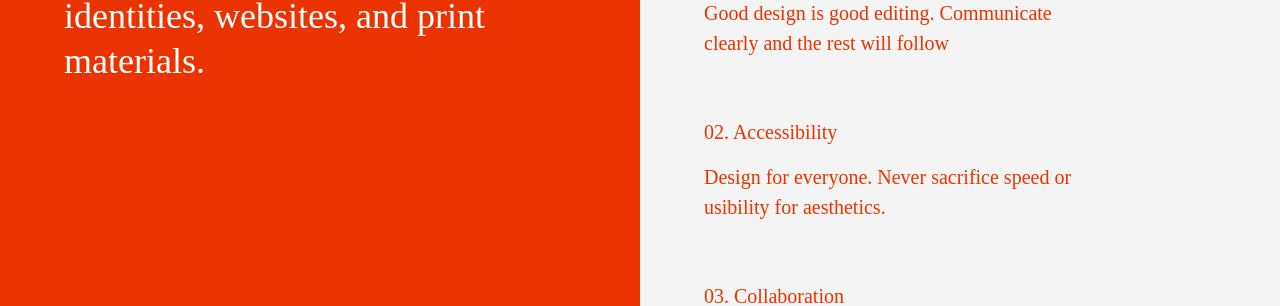
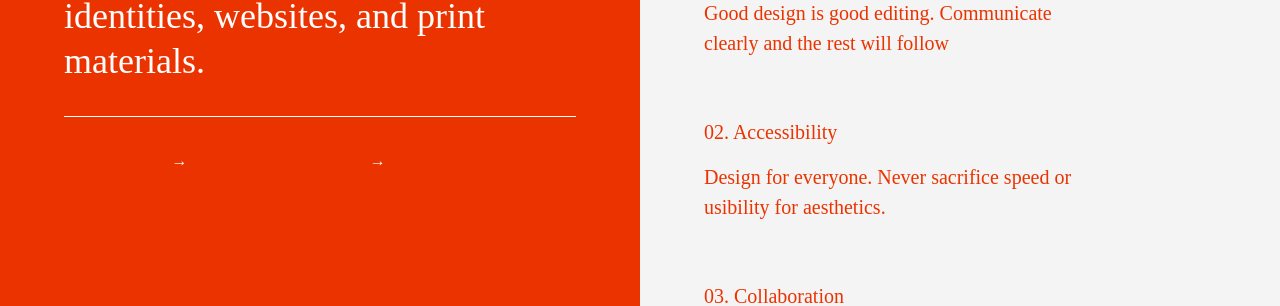
Before and after one commit to wearepatterns/wearepatterns.github.io, a Jekyll site: the page built from index.markdown, in a window 1280 px wide. Shown: the part 330-636 px from the top of the page. Built offline with Jekyll 4.4.1, drawn with Linux system fonts in a browser that asks for light colours.

Commit message:
Update split.html

```diff
--- a/_layouts/split.html
+++ b/_layouts/split.html
@@ -35,6 +35,8 @@
     <header class="h-100-ns fixed-ns fl white ph3 ph4-ns ph5-l w-50">
         <img class="pt4 pt5-l mt0 mb4 mb5-l w2" src="/hand.svg">
         <h1 class="pb5 pb0-ns mb0 f3 f2-ns lh-title measure-narrow normal">{{ page['description'] }}</h1>
+         <p class="bt b--white mt4 pt4 f5 fw4 lh-copy"><a class="link bb red" id="email" href="https:twitter.com/wearepatterns">@wearepatterns</a> &#8594;
+                        <a class="link bb red f5 fw4" id="email" href="mailto:studio@wearepatterns.com">studio@wearepatterns.com</a> &#8594;
     </header>
     <main class="fr w-50 mb3">
         <section class="bg-near-white red ph3 ph4-ns ph5-l pb6 pb7-l f4 lh-copy btb b--btlack-10 shadow">
```
